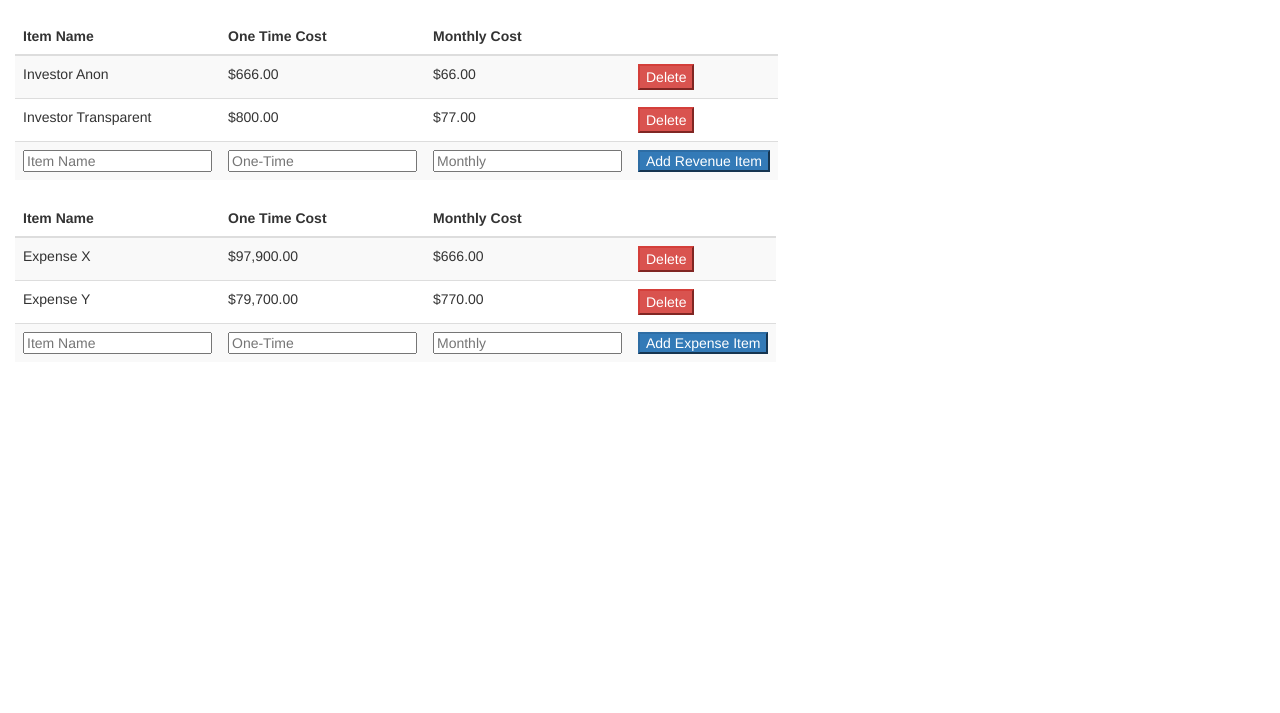
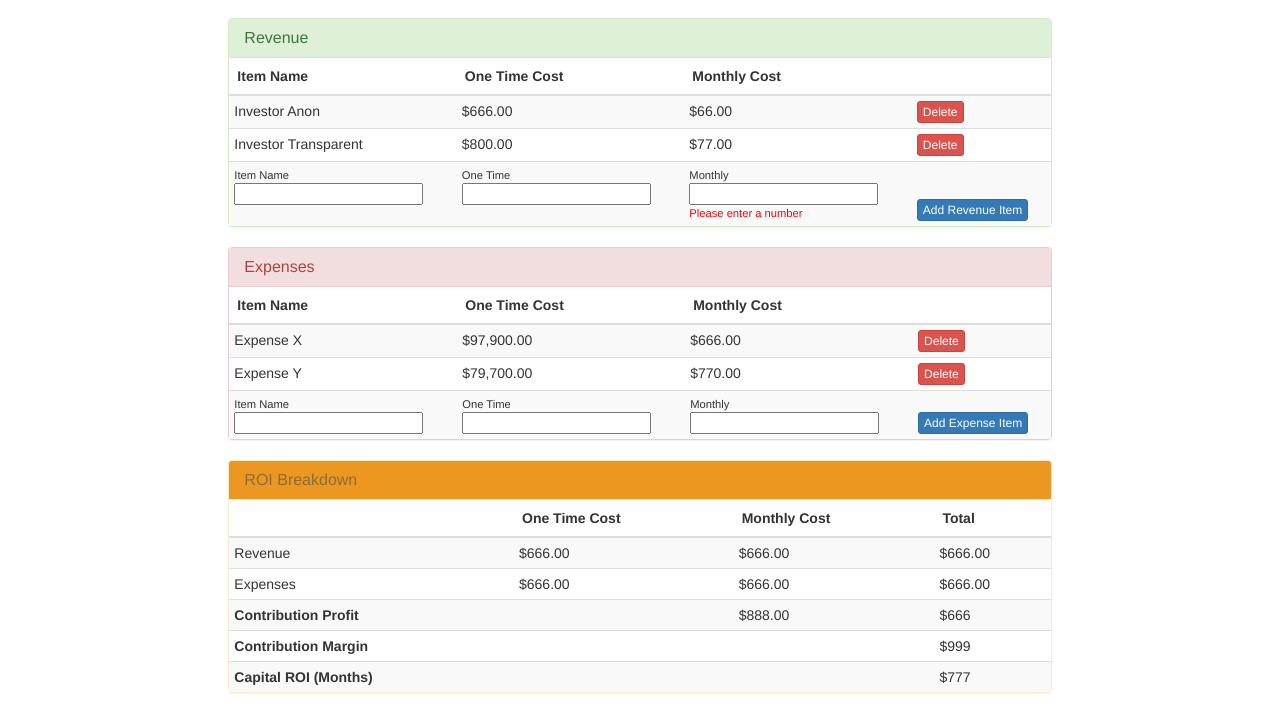
Before and after one commit to gtrubio192/ROI_Calculator, a website: page app/index.html at #!/view1 in a window 1280 px wide. Shown: the part 110-823 px from the top of the page. Before the commit the page ends 800 px from the top, so only its background shows below. Drawn offline with nearby package versions, Linux system fonts and the light colour scheme.

Commit message:
adding in some form validation stuff in JS and view. added final section with totals, sill need to calculate correct values

```diff
--- a/app/app.css
+++ b/app/app.css
@@ -23,3 +23,31 @@
   content: "|";
   padding-right: 0.3em;
 }
+
+.table td.td-addButton {
+  vertical-align: bottom;
+}
+
+.table {
+  margin-bottom: 0;
+}
+
+.table>tbody>tr>td {
+  padding: 5px;
+}
+
+.panel-warning>.panel-heading {
+  background-color: #ec971f;
+}
+
+.panel-body {
+  padding: 0;
+}
+
+small {
+  display: block;
+}
+
+.error {
+  color: red;
+}
--- a/app/view1/view1.html
+++ b/app/view1/view1.html
@@ -6,8 +6,13 @@
     </div>
 </nav>
 <div id="app-container" ng-controller="RoiCtrl">
-    <div class="col-md-6">
-        <form class="" ng-submit="add('revenue')">
+    <div class="col-md-8 col-md-offset-2">
+        <div class="panel panel-success">
+            <div class="panel-heading">
+                <h3 class="panel-title">Revenue</h3>
+            </div>
+            <div class="panel-body">
+                <form ng-submit="add('revenue')">
                     <table class="table table-striped">
                         <thead>
                             <th>Item Name </th>
@@ -28,32 +33,40 @@
                                 </td>
                                 <td>
                                     <!--<button class="btn-danger" ng-click="revenueItems.splice($index,1)">Delete</button>-->
-                             <button class="btn-danger" ng-click="deleteEntry($index, 'revenue', $event)">Delete</button>
+                                    <button type="button" class="btn btn-danger btn-xs" ng-click="deleteEntry($index, revenueItems)">Delete</button>
                                 </td>
                             </tr>
-
                             <tr>
                                 <td>
-                                <input type="text" ng-model="itemName"
-                                        placeholder="Item Name">
+                                    <span><small>Item Name</small></span>
+                                    <input type="text" ng-model="itemName">
+
                                 </td>
                                 <td>
-                                <input type="text" ng-model="oneTimeValue"
-                                        placeholder="One-Time">
+                                    <span><small>One Time</small></span>
+                                    <input type="number" ng-model="oneTimeValue">
+                                    <span class="error" ng-show="error"><small>Please enter a number</small></span>
                                 </td>
                                 <td>
-                                <input type="text" ng-model="monthlyValue"
-                                        placeholder="Monthly">
+                                    <span><small>Monthly</small></span>
+                                    <input type="number" ng-model="monthlyValue">
+                                    <span class="error" ng-show="true"><small>Please enter a number</small></span>
                                 </td>
-                            <td>
-                                <input class="btn-primary" type="submit" value="Add Revenue Item">
+                                <td class="td-addButton">
+                                    <input class="btn btn-primary btn-xs" type="submit" value="Add Revenue Item">
                                 </td>
                             </tr>
                         </tbody>
                     </table>
                 </form>
-
-        <form class="" ng-submit="add('expense')">
+            </div>
+        </div>
+        <div class="panel panel-danger">
+            <div class="panel-heading">
+              <h3 class="panel-title">Expenses</h3>
+            </div>
+            <div class="panel-body">
+                <form ng-submit="add('expense')">
                     <table class="table table-striped">
                         <thead>
                             <th>Item Name </th>
@@ -74,31 +87,107 @@
                                 </td>
                                 <td>
                                     <!--<button class="btn-danger" ng-click="expenseItems.splice($index,1)">Delete</button>-->
-                             <button class="btn-danger" ng-click="deleteEntry($index, 'expense', $event); $event.stopPropagation();">Delete</button>
+                                    <button type="button" class="btn btn-danger btn-xs" ng-click="deleteEntry($index, expenseItems);">Delete</button>
                                 </td>
                             </tr>
-
                             <tr>
                                 <td>
-                                <input type="text" ng-model="expenseItemName"
-                                        placeholder="Item Name">
+                                    <span><small>Item Name</small></span>
+                                    <input type="text" ng-model="expenseItemName">
                                 </td>
                                 <td>
-                                <input type="text" ng-model="expenseOneTimeValue"
-                                        placeholder="One-Time">
+                                    <span><small>One Time</small></span>
+                                    <input type="number" ng-model="expenseOneTimeValue">
                                 </td>
                                 <td>
-                                <input type="text" ng-model="expenseMonthlyValue"
-                                        placeholder="Monthly">
+                                    <span><small>Monthly</small></span>
+                                    <input type="number" ng-model="expenseMonthlyValue">
                                 </td>
-                            <td>
-                                <input class="btn-primary" type="submit" value="Add Expense Item">
+                                <td class="td-addButton">
+                                    <input class="btn btn-primary btn-xs" type="submit" value="Add Expense Item">
                                 </td>
                             </tr>
                         </tbody>
                     </table>
                 </form>
+            </div>
+        </div>
 
+        <div class="panel panel-warning">
+            <div class="panel-heading">
+                <h3 class="panel-title">ROI Breakdown</h3>
+            </div>
+            <div class="panel-body">
+                <table class="table table-striped">
+                    <thead>
+                        <th></th>
+                        <th>One Time Cost </th>
+                        <th>Monthly Cost </th>
+                        <th>Total</th>
+                    </thead>
+                    <tbody>
+                        <tr>
+                            <td>
+                                <span>Revenue</span>
+                            </td>
+                            <td>$666.00</td>
+                            <td>$666.00</td>
+                            <td>$666.00</td>
+                        </tr>
+                        <tr>
+                            <td>
+                                <span>Expenses</span>
+                            </td>
+                            <td>$666.00</td>
+                            <td>$666.00</td>
+                            <td>$666.00</td>
+                        </tr>
+                        <tr>
+                            <td>
+                                <strong>Contribution Profit</strong>
+                            </td>
+                            <td>
+
+                            </td>
+                            <td>
+                                $888.00
+                            </td>
+                            <td>
+                                $666
+                            </td>
+                        </tr>
+                        <tr>
+                            <td>
+                                <strong>Contribution Margin</strong>
+                            </td>
+                            <td>
+
+                            </td>
+                            <td>
+
+                            </td>
+                            <td>
+                                $999
+                            </td>
+                        </tr>
+                        <tr>
+                            <td>
+                                <strong>Capital ROI (Months)</strong>
+                            </td>
+                            <td>
+
+                            </td>
+                            <td>
+
+                            </td>
+                            <td>
+                                $777
+                            </td>
+                        </tr>
+                    </tbody>
+                </table>
+            </div>
+        </div>
 
     </div>
 </div>
--- a/app/view1/view1.js
+++ b/app/view1/view1.js
@@ -36,6 +36,8 @@ angular.module('myApp.roiApp', ['ngRoute'])
 
   $scope.add = function(revenue) {
     if (revenue == 'revenue') {
+      // add number validation function
+      // if ($scope.verifyNumbers($scope.oneTimeValue, $scope.monthlyValue)) {
         $scope.revenueItems.push({
           itemName: $scope.itemName,
           oneTimeValue: $scope.oneTimeValue,
@@ -46,6 +48,7 @@ angular.module('myApp.roiApp', ['ngRoute'])
         $scope.oneTimeValue = "";
         $scope.monthlyValue = "";
       }
+    // }
     else {
         $scope.expenseItems.push({
         itemName: $scope.expenseItemName,
@@ -57,17 +60,24 @@ angular.module('myApp.roiApp', ['ngRoute'])
       $scope.expenseOneTimeValue = "";
       $scope.expenseMonthlyValue = "";
     }
-
+    $scope.calculateRoi();
   };
 
+  $scope.verifyNumbers = function(oneTimeValue, monthlyValue) {
+    return isNaN(oneTimeValue)
+  }
+
+  $scope.calculateRoi = function() {
+    alert('we did it!');
+  }
+
+// BUG: deleteEntry() gets triggered when you hit ENTER key when filling out a new entry
+//      no way of differentiating click vs ENTER event bc e.type outputs 'click' for both enter and clicks....
+// BUG FIX: place 'type=button' attr for each delete button. Any button in a form is type 'submit' by default!
+
 // Discuss: inline click event vs. built out function in controller
-  $scope.deleteEntry = function(index, revenue, e) {
-    if (revenue === 'revenue') {
-      $scope.revenueItems.splice(index,1);
-    }
-    else {
-      $scope.expenseItems.splice(index,1)
-    }
+  $scope.deleteEntry = function(index, roiArray) {
+    roiArray.splice(index, 1);
   };
 
 });
```
Lines whose indentation alone changed are shown as unchanged.
